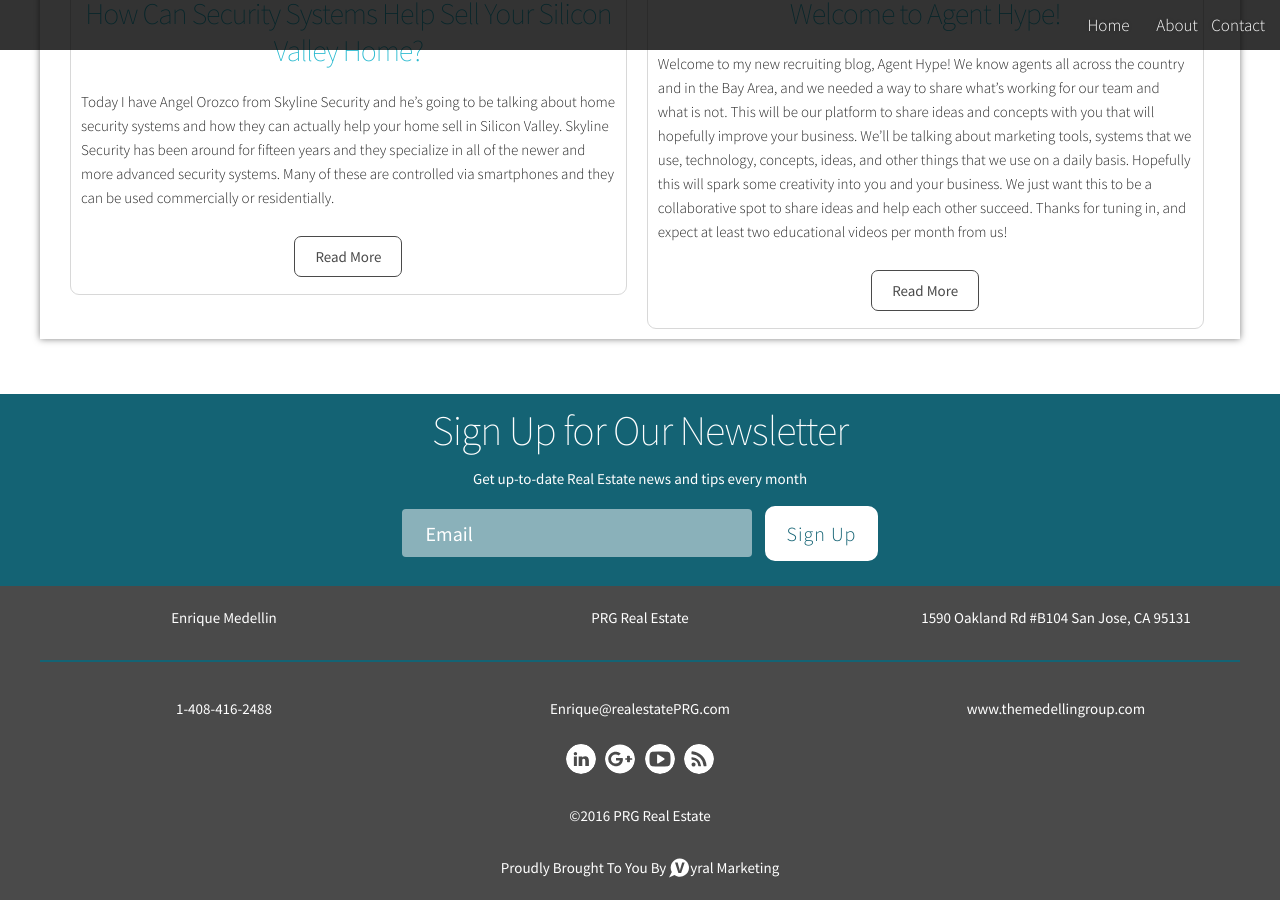
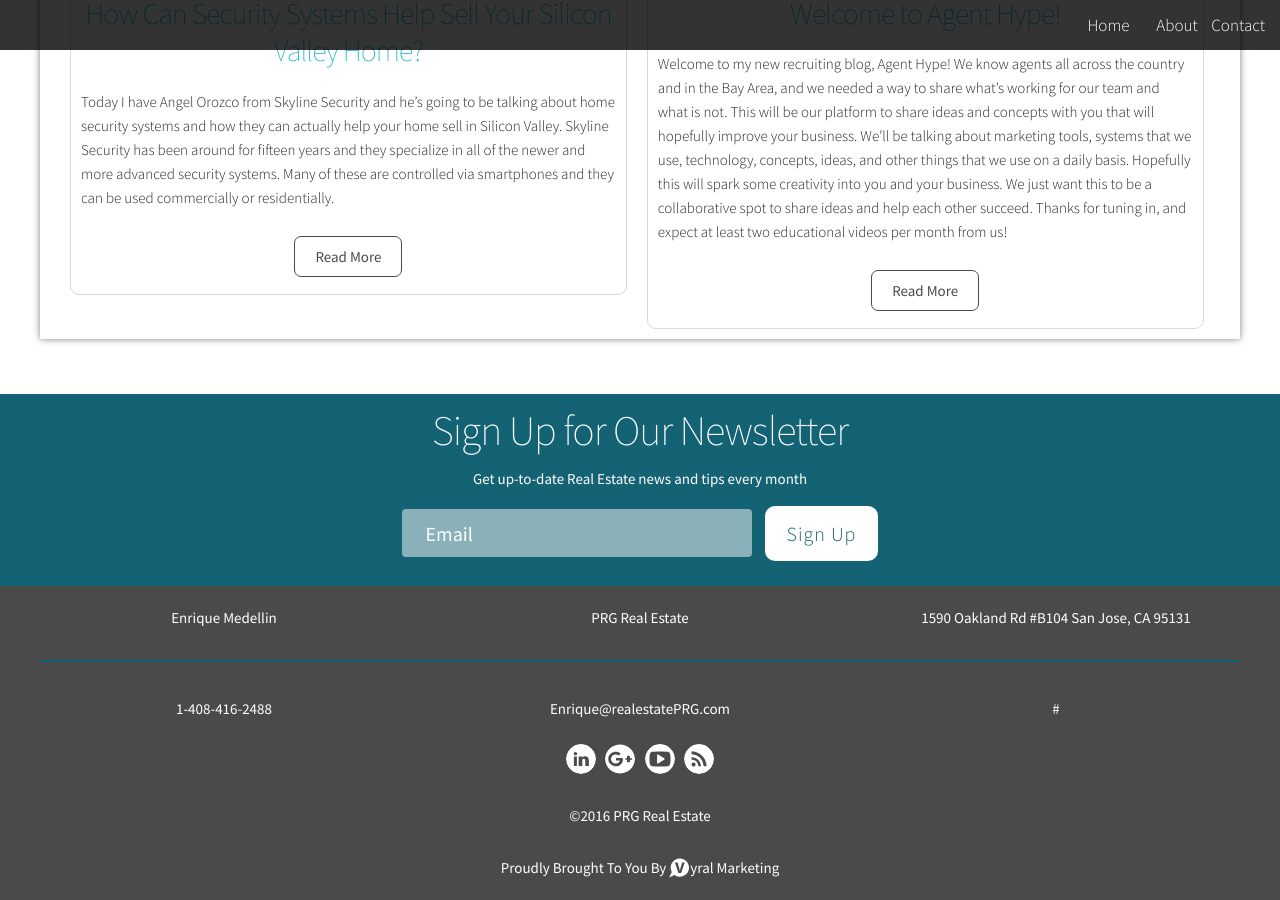
Before and after one commit to Vyral/medellin_careers, a Jekyll site: the page built from index.html, in a window 1280 px wide and 900 px high, scrolled down 1521 px. Built offline with Jekyll 4.4.1, drawn with Linux system fonts in a browser that asks for light colours; the list of posts is cut into pages by our own code.

Commit message:
Updated '/_data/settings.yml' via CloudCannon

```diff
--- a/_data/settings.yml
+++ b/_data/settings.yml
@@ -10,7 +10,7 @@
   address: '1590 Oakland Rd #B104 San Jose, CA 95131'
   phone: 1-408-416-2488
   email: Enrique@realestatePRG.com
-  url: 'http://www.themedellingroup.com'
+  url: '#'
   homeeval: http://jointeamprg.com
   homesearch: /homesearch/
   VR_form: 'http://oi.vresp.com?fid=47068f794f'
```
